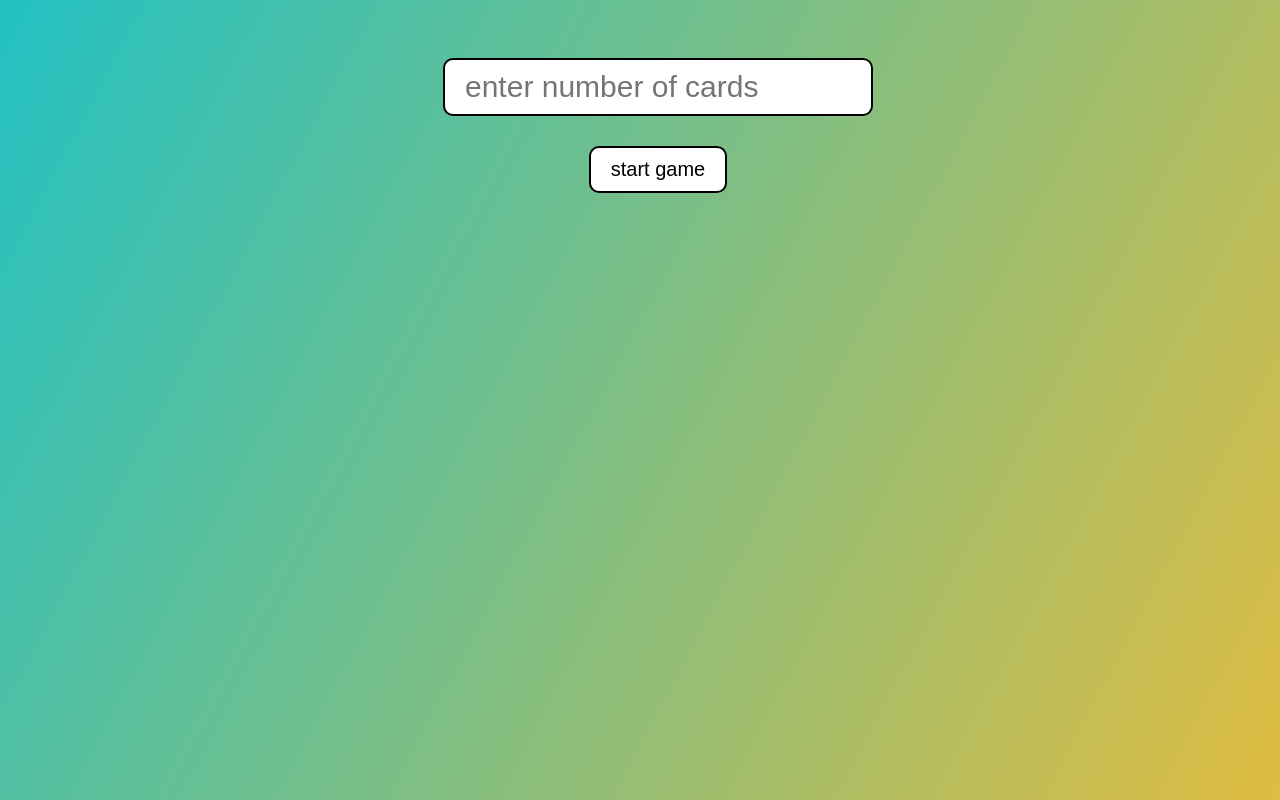
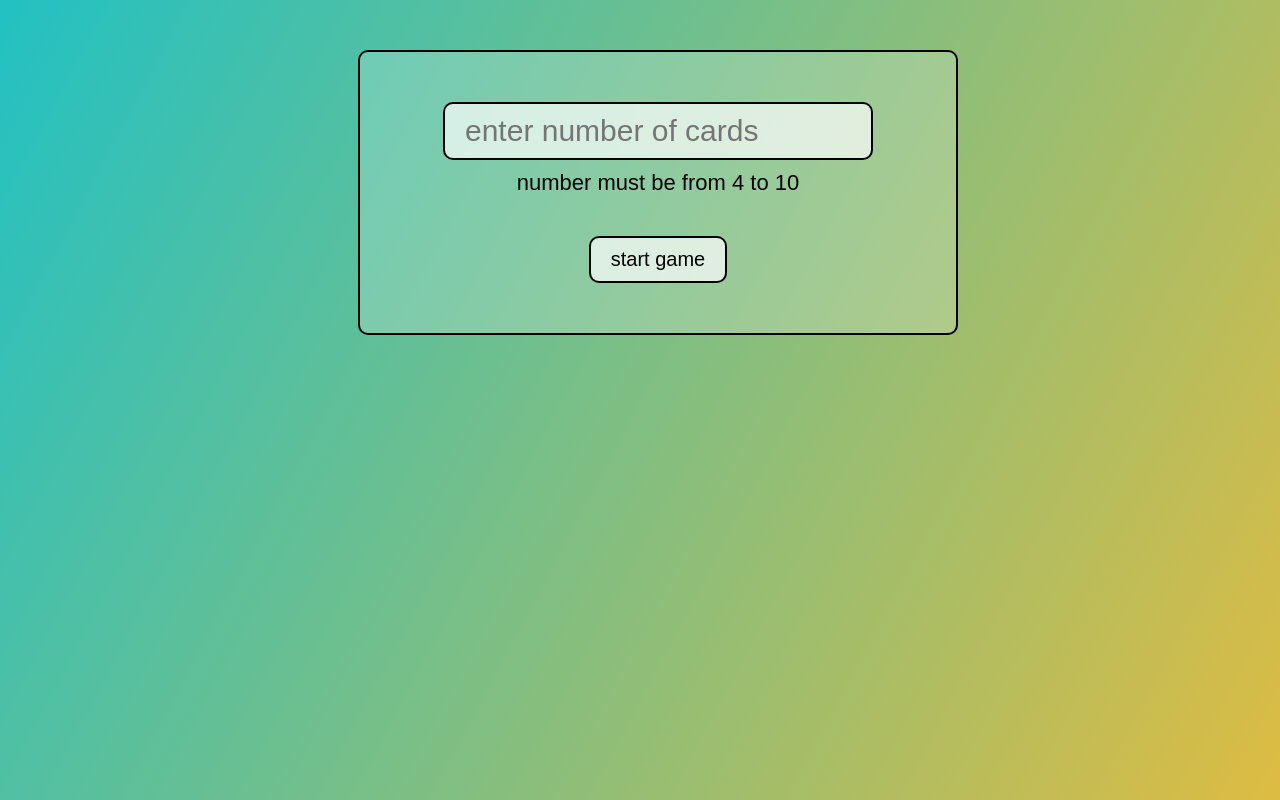
Before and after one commit to mengmeiying/pair-game, a plain HTML site: page index.html in a window 1280 px wide. Shown: the top 800 px of the page. Drawn offline with Linux system fonts and the light colour scheme.

Commit message:
styled start-window

```diff
--- a/main.js
+++ b/main.js
@@ -38,8 +38,12 @@ document.addEventListener('DOMContentLoaded', function() {
         button.classList.add('button');
         button.textContent = 'start game';
 
+        const ruleText = document.createElement('p');
+        ruleText.classList.add('rule-text');
+        ruleText.textContent = 'number must be from 4 to 10';
+
         function isNumberValid(number) {
-            return (number % 2 === 0) && (number >= 4) && (number <= 100);
+            return (number % 2 === 0) && (number >= 4) && (number <= 10);
         }
 
         form.addEventListener('submit', function(e){
@@ -55,6 +59,7 @@ document.addEventListener('DOMContentLoaded', function() {
         })
 
         form.appendChild(input);
+        form.appendChild(ruleText);
         form.appendChild(button);
 
         let root = document.querySelector('#root');
--- a/style.css
+++ b/style.css
@@ -5,7 +5,8 @@
 body {
     height: 100vw;
     background: rgb(34,193,195);
-background: linear-gradient(118deg, rgba(34,193,195,1) 0%, rgba(253,187,45,1) 100%);
+    background: linear-gradient(118deg, rgba(34,193,195,1) 0%, rgba(253,187,45,1) 100%);
+    font-family: sans-serif;
 }
 
 .container {
@@ -64,15 +65,41 @@ background: linear-gradient(118deg, rgba(34,193,195,1) 0%, rgba(253,187,45,1) 10
     display: flex;
     flex-direction: column;
     align-items: center;
-    padding-top: 50px;
+    padding: 50px;
+    margin: 0 auto;
+    margin-top: 50px;
+    width: 600px;
+    border: 2px solid black;
+    border-radius: 10px;
+    background-color: #ffffff30;
 }
 
 .input {
-    margin-bottom: 30px;
+    margin-bottom: 10px;
     padding: 10px 20px;
     border: 2px solid black;
     border-radius: 10px;
+    background-color: #ffffffb0;
     font-size: 30px;
+    transition: background-color 0.3s ease-in-out;
+}
+
+.input:hover {
+    background-color: #ffffffd0;
+}
+
+.input:active {
+    background-color: #fffffff0;
+}
+
+.input:focus {
+    background-color: #fffffff0;
+}
+
+.rule-text {
+    margin-top: 0;
+    margin-bottom: 40px;
+    font-size: 22px;
 }
 
 .button {
@@ -80,7 +107,21 @@ background: linear-gradient(118deg, rgba(34,193,195,1) 0%, rgba(253,187,45,1) 10
     font-size: 20px;
     border: 2px solid black;
     border-radius: 10px;
-    background-color: #ffffff;
+    background-color: #ffffffb0;
+    cursor: pointer;
+    transition: background-color 0.3s ease-in-out;
+}
+
+.button:hover {
+    background-color: #ffffffd0;
+}
+
+.button:active {
+    background-color: #fffffff0;
+}
+
+.button:focus {
+    background-color: #fffffff0;
 }
 
 .timer {
```
